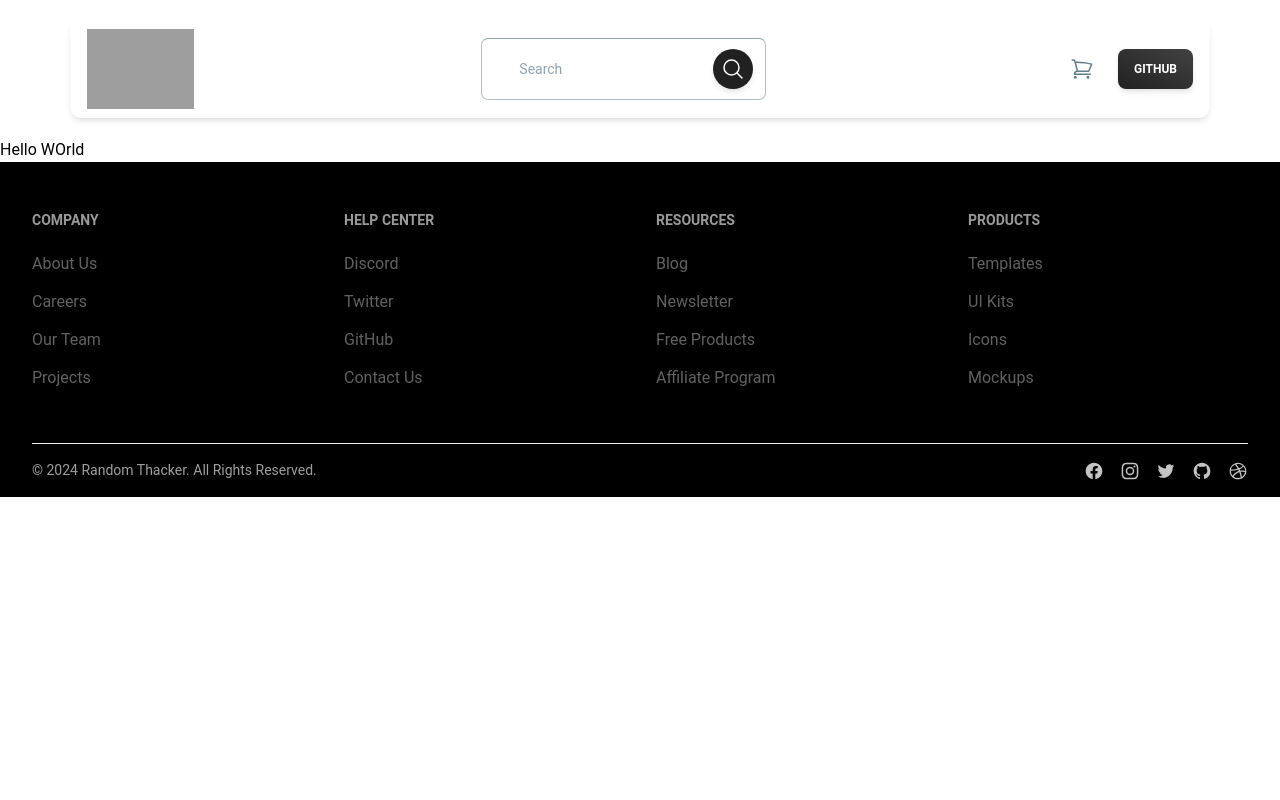
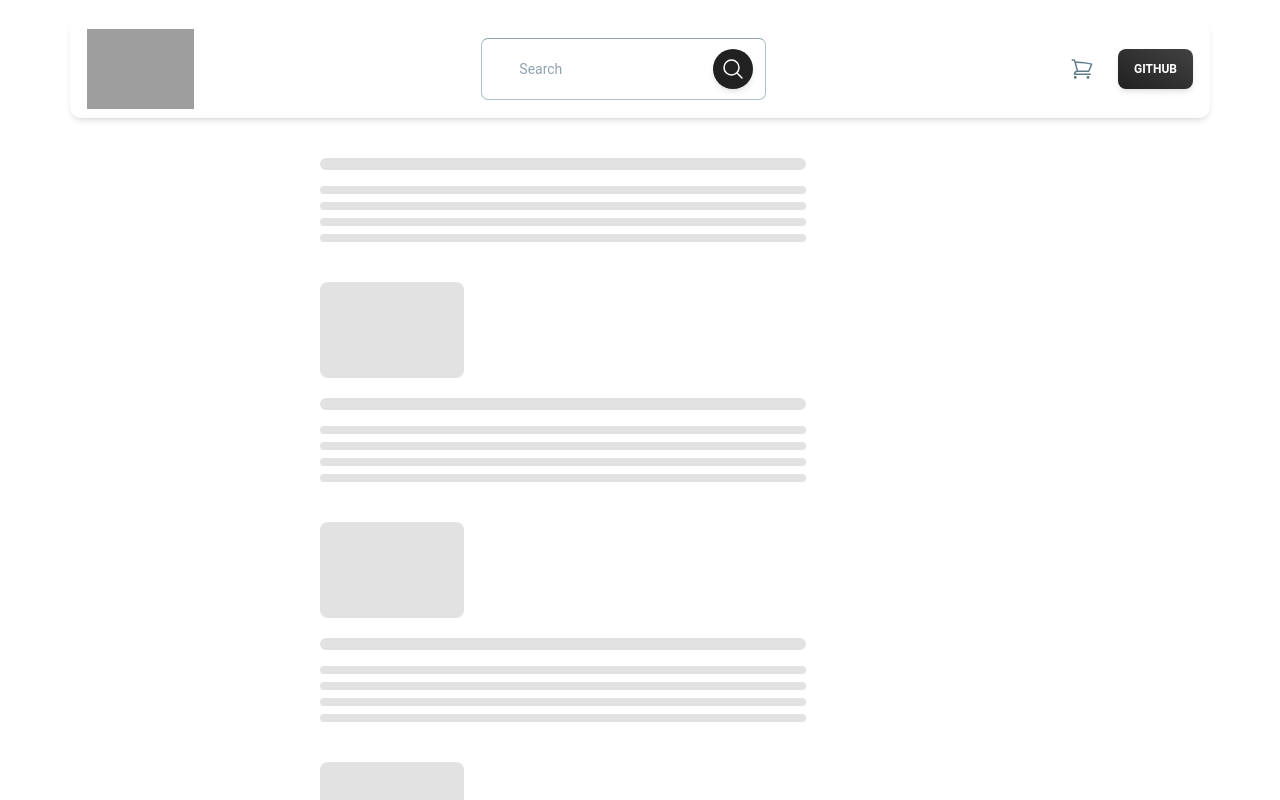
Before and after one commit to RandomThacker/random-eats, a React (Vite) app: page /cart in a window 1280 px wide. Shown: the top 800 px of the page. Built offline with nearby package versions, Linux system fonts and the light colour scheme; grey boxes are pictures that could not be loaded.

Commit message:
router added + shrimmer menu added

```diff
--- a/src/Components/CardContainer.jsx
+++ b/src/Components/CardContainer.jsx
@@ -98,12 +98,14 @@ function CardContainer() {
     </div>
     <div className='w-[100%] flex flex-wrap gap-16 justify-center py-10'>
 
-        {
+    {
             filteredData.map((index)=>(
             <FoodCard key = {index.info.id} resData = {index}/>
             )
             )
         }
+
+
     </div>
     </>
   )
--- a/src/Components/FoodCard.jsx
+++ b/src/Components/FoodCard.jsx
@@ -4,18 +4,20 @@ import {
   CardBody,
   Typography,
 } from "@material-tailwind/react";
-import {CDN_URL} from "../Utils/constants"
+import { CDN_URL } from "../Utils/constants";
+import { Link } from "react-router-dom";
 
 export function FoodCard({ resData }) {
-  // console.log(CDN_URL);
-  const{cloudinaryImageId, name, avgRating, sla, cuisines, locality}=resData?.info
+  const { cloudinaryImageId, name, avgRating, sla, cuisines, locality, id } =
+    resData?.info;
+    console.log(id);
+
   return (
     <Card className="w-full max-w-[18rem] shadow-lg">
+      <Link to={`/restraunt/${id}`}>
         <CardHeader floated={false} color="blue-gray">
           <img
-          src={
-            CDN_URL + cloudinaryImageId
-          }
+            src={CDN_URL + cloudinaryImageId}
             alt="ui/ux review check"
             className="bg-red-100 h-48 object-cover w-full"
           />
@@ -23,12 +25,17 @@ export function FoodCard({ resData }) {
         </CardHeader>
         <CardBody>
           <div className="mb-3 flex flex-col items-left justify-between">
-          <Typography variant="h6" color="blue-gray" className="font-bold " style={{
+            <Typography
+              variant="h6"
+              color="blue-gray"
+              className="font-bold "
+              style={{
                 maxWidth: "23ch",
                 overflow: "hidden",
                 textOverflow: "ellipsis",
                 whiteSpace: "nowrap",
-          }}>
+              }}
+            >
               {name}
             </Typography>
             <div className="flex justify-between">
@@ -65,15 +72,20 @@ export function FoodCard({ resData }) {
           >
             {cuisines.join(", ")}
           </Typography>
-        <Typography color="gray" className="bg-red-1000 text-sm" style={{
+          <Typography
+            color="gray"
+            className="bg-red-1000 text-sm"
+            style={{
               maxWidth: "25ch",
               overflow: "hidden",
               textOverflow: "ellipsis",
               whiteSpace: "nowrap",
-          }}>
+            }}
+          >
             {locality}
           </Typography>
         </CardBody>
+      </Link>
     </Card>
   );
 }
--- a/src/Components/ShimmerContainer.jsx
+++ b/src/Components/ShimmerContainer.jsx
@@ -1,8 +1,6 @@
 import {
     Card,
     CardHeader,
-    CardFooter,
-    Button,
     CardBody,
     Typography,
   } from "@material-tailwind/react";
@@ -15,7 +13,7 @@ function ShimmerCard() {
             floated={false}
             className="relative grid h-56 place-items-center bg-gray-300"
           >
-            <svg
+            {/* <svg
               xmlns="http://www.w3.org/2000/svg"
               fill="none"
               viewBox="0 0 24 24"
@@ -28,7 +26,7 @@ function ShimmerCard() {
                 strokeLinejoin="round"
                 d="m2.25 15.75 5.159-5.159a2.25 2.25 0 0 1 3.182 0l5.159 5.159m-1.5-1.5 1.409-1.409a2.25 2.25 0 0 1 3.182 0l2.909 2.909m-18 3.75h16.5a1.5 1.5 0 0 0 1.5-1.5V6a1.5 1.5 0 0 0-1.5-1.5H3.75A1.5 1.5 0 0 0 2.25 6v12a1.5 1.5 0 0 0 1.5 1.5Zm10.5-11.25h.008v.008h-.008V8.25Zm.375 0a.375.375 0 1 1-.75 0 .375.375 0 0 1 .75 0Z"
               />
-            </svg>
+            </svg> */}
           </CardHeader>
           <CardBody>
             <Typography
--- /dev/null
+++ b/src/Components/ShimmerMenu.jsx
@@ -0,0 +1,62 @@
+import { Typography } from "@material-tailwind/react";
+import { ShimmerContainer } from "./ShimmerContainer";
+
+function ImagePlacehoderSkeleton() {
+  return (
+    <div className="flex animate-pulse flex-wrap items-center gap-8 w-[100%] my-5">
+      <div className="w-[76%]">
+        <Typography
+          as="div"
+          variant="h1"
+          className="mb-4 h-3 w-[100%] rounded-full bg-gray-300"
+        >
+          &nbsp;
+        </Typography>
+        <Typography
+          as="div"
+          variant="paragraph"
+          className="mb-2 h-2 w-[100%] rounded-full bg-gray-300"
+        >
+          &nbsp;
+        </Typography>
+        <Typography
+          as="div"
+          variant="paragraph"
+          className="mb-2 h-2 w-[100%] rounded-full bg-gray-300"
+        >
+          &nbsp;
+        </Typography>
+        <Typography
+          as="div"
+          variant="paragraph"
+          className="mb-2 h-2 w-[100%] rounded-full bg-gray-300"
+        >
+          &nbsp;
+        </Typography>
+
+        <Typography
+          as="div"
+          variant="paragraph"
+          className="mb-2 h-2 w-[100%] rounded-full bg-gray-300"
+        >
+          &nbsp;
+        </Typography>
+      </div>
+      <div className="grid h-24 w-36 place-items-center rounded-lg bg-gray-300"></div>
+    </div>
+  );
+}
+
+export default function ShimmerMenu() {
+  return (
+    <div className="w-[100%] flex flex-col align-middle justify-center">
+        <div className="w-[50%] mx-auto block">
+        <ImagePlacehoderSkeleton />
+        <ImagePlacehoderSkeleton />
+        <ImagePlacehoderSkeleton />
+        <ImagePlacehoderSkeleton />
+        <ImagePlacehoderSkeleton />
+        </div>
+    </div>
+  );
+}
--- a/src/Pages/Cart.jsx
+++ b/src/Pages/Cart.jsx
@@ -1,9 +1,10 @@
 import React from 'react'
+import ShimmerMenu from '../Components/ShimmerMenu'
 
 const Cart = () => {
   return (
     <div>
-      Hello WOrld
+     <ShimmerMenu/>
     </div>
   )
 }
--- a/src/Pages/Home.jsx
+++ b/src/Pages/Home.jsx
@@ -1,6 +1,5 @@
 import React from 'react'
 import CardContainer from '../Components/CardContainer'
-import { FoodCard } from '../Components/FoodCard'
 
 
 function Home() {
--- a/src/Pages/MenuPage.jsx
+++ b/src/Pages/MenuPage.jsx
@@ -2,6 +2,7 @@ import React, { useEffect, useState } from "react";
 import Menu from "../Components/Menu";
 import { CDN_URL, MENU_URL } from "../Utils/constants";
 import { useParams } from "react-router-dom";
+import ShimmerMenu from "../Components/ShimmerMenu";
 
 function MenuHeader({ resInfo }) {
   const {
@@ -108,6 +109,12 @@ const MenuPage = () => {
   useEffect(() => {
     fetchData();
   }, []);
+
+  if(resMenu.length == 0){
+    return(
+      <ShimmerMenu/>
+    )
+  }
   return (
     <div className="w-[100%] justify-center flex">
       <div className="w-[70%] align-middle ">
```
Lines whose indentation alone changed are shown as unchanged.
